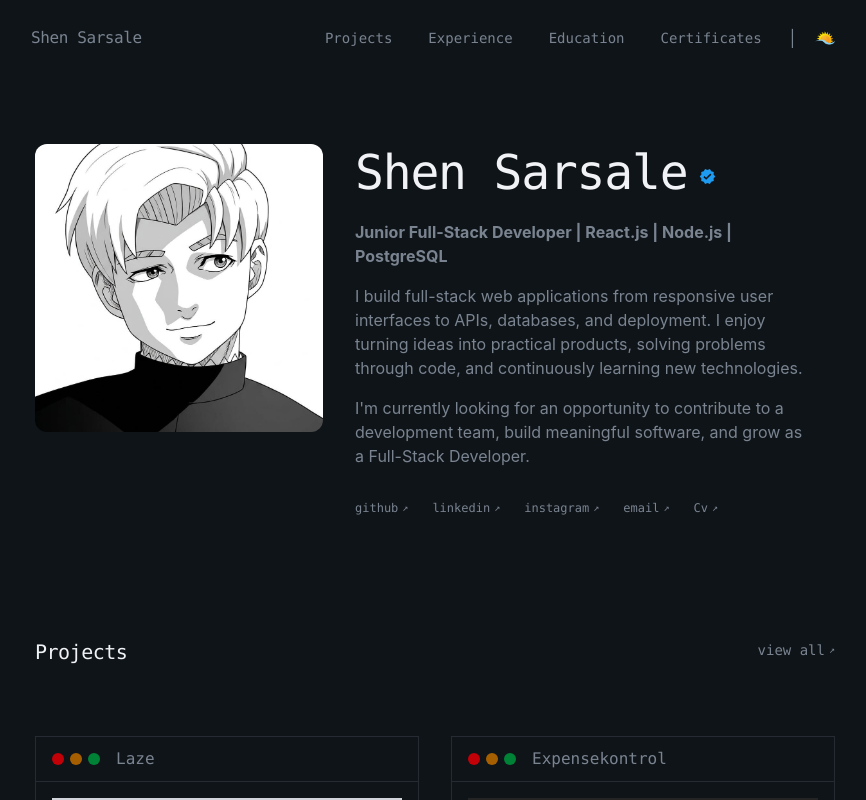
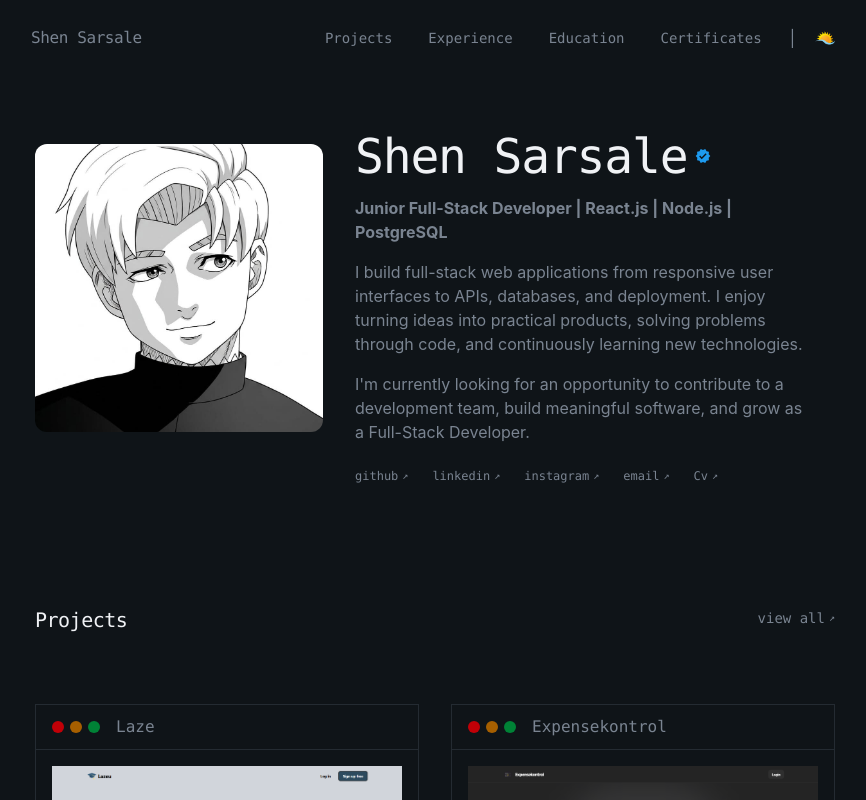
Before and after one commit to Ein-shen/My-porfolio, a React (Vite) app: page / in a window 1280 px wide. Shown: the top 800 px of the page, without its empty margins (205-1071 px from the left). Built offline with nearby package versions, Linux system fonts and the light colour scheme; the HTML template or start-up script is replaced by a standard one.

Commit message:
added changes in the line of the photo and the name same lined in row

```diff
--- a/src/sections/Hero.jsx
+++ b/src/sections/Hero.jsx
@@ -14,7 +14,7 @@ export const Hero = () => {
                 <div className="flex flex-col items-center lg:items-start lg:grid lg:grid-cols-[288px_minmax(0,480px)] gap-8 lg:justify-center mx-auto w-fit max-w-full">
 
                     {/* Left: photo */}
-                    <div className="relative  mx-auto lg:mx-0 w-[288px] cursor-pointer animate-fade-in animation-delay-200 duration-500">
+                    <div className="relative shrink-0 mx-auto lg:mx-0 w-[288px] cursor-pointer animate-fade-in animation-delay-200 duration-500">
                         <PixelSwapImage
                             imageA="/z.jpg"
                             imageB="/y.jpg"
@@ -22,29 +22,33 @@ export const Hero = () => {
                         />
                     </div>
 
-                    {/* Right: name + bio */}
-                   <div className="space-y-6 text-center lg:text-left">
-                        <h1 className="font-mono text-4xl lg:text-5xl font-medium tracking-tight pt-1 animate-fade-in animation-delay-400 inline-flex items-center justify-center lg:justify-start gap-2">
+                    {/* Right: name + bio (animated ONCE as a block instead of 7 separate times) */}
+                    <div className="space-y-4 text-center lg:text-left animate-fade-in animation-delay-200">
+
+                        <h1 className="font-mono text-4xl lg:text-5xl font-medium tracking-tight leading-none flex items-center justify-center lg:justify-start gap-2 lg:-mt-3">
                             <span>Shen Sarsale</span>
-                            <MdVerified size={25} className="text-[#1D9BF0] shrink-0 pt-2" />
+                            <MdVerified size={16} className="text-[#1D9BF0] shrink-0" />
                         </h1>
+
+
+
 
 
 
                         <div className="space-y-4 text-muted-foreground max-w-md ">
 
-                            <h2 className='font-bold text-md animate-fade-in animation-delay-600'>
+                            <h2 className='font-bold text-md'>
                                 Junior Full-Stack Developer | React.js | Node.js | PostgreSQL
                             </h2>
-                            <p className='animate-fade-in animation-delay-600'>
+                            <p>
                                 I build full-stack web applications from responsive user interfaces to APIs, databases, and deployment. I enjoy turning ideas into practical products, solving problems through code, and continuously learning new technologies.
                             </p>
-                            <p className='animate-fade-in animation-delay-800'>
+                            <p>
                                 I'm currently looking for an opportunity to contribute to a development team, build meaningful software, and grow as a Full-Stack Developer.
                             </p>
                         </div>
 
-                        <div className="flex flex-wrap items-center justify-center lg:justify-start gap-x-4 gap-y-2 sm:gap-x-6 text-xs font-mono text-muted-foreground pt-2 animate-fade-in animation-delay-900">
+                        <div className="flex flex-wrap items-center justify-center lg:justify-start gap-x-4 gap-y-2 sm:gap-x-6 text-xs font-mono text-muted-foreground pt-2">
                             <a href="https://github.com/Ein-shen" className="hover:text-foreground transition-colors flex items-center gap-1">
                                 github <span className="text-[10px]">↗</span>
                             </a>
```
